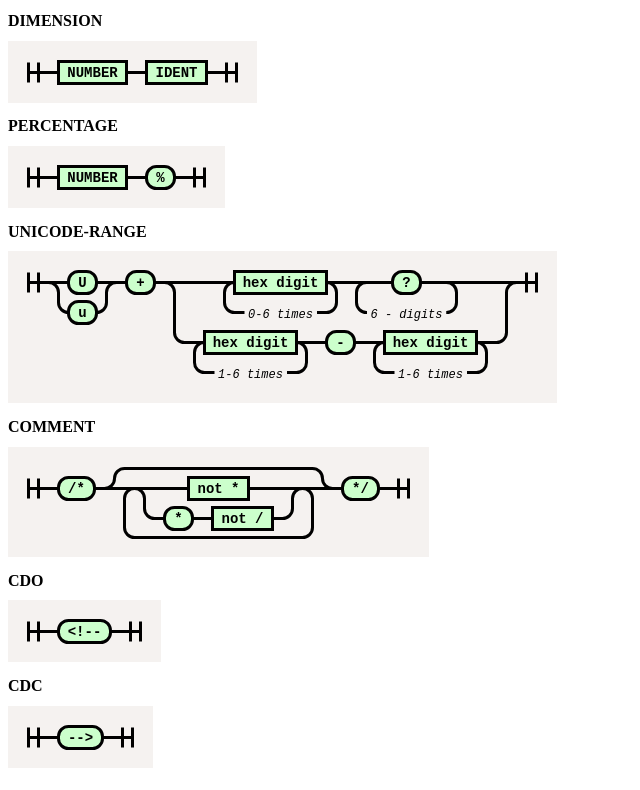
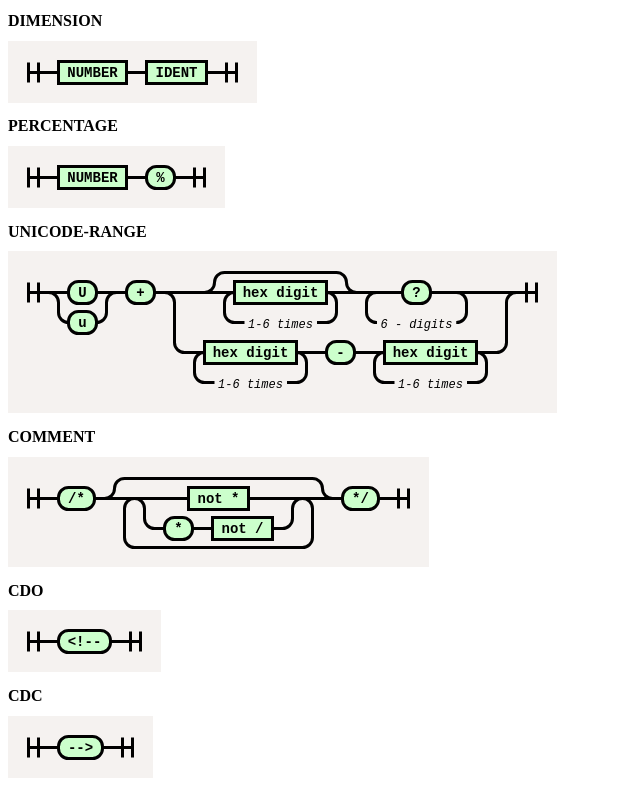
Before and after one commit to tabatkins/railroad-diagrams, a plain HTML site: page example.html in a window 1280 px wide. Shown: the part 1156-1946 px from the top of the page, without its empty margins (0-640 px from the left). Drawn offline with Linux system fonts and the light colour scheme.

Commit message:
Rename 'Repeat' to 'OneOrMore', add 'ZeroOrMore' shortcut.

```diff
--- a/example.html
+++ b/example.html
@@ -37,9 +37,8 @@ h1 {
 Diagram(
 	Choice(0, Skip(), Terminal('-')),
 	Choice(0, NonTerminal('name-start char'), NonTerminal('escape')),
-	Optional(
-		Repeat(
-			Choice(0, NonTerminal('name char'), NonTerminal('escape'))))).addTo();
+	ZeroOrMore(
+		Choice(0, NonTerminal('name char'), NonTerminal('escape')))).addTo();
 </script>
 <h1 id='function'>FUNCTION</h1>
 <script>
@@ -59,19 +58,17 @@ Diagram(
 	Choice(0,
 		Sequence(
 			Terminal('"'),
-			Optional(
-				Repeat(
+			ZeroOrMore(
 				Choice(0,
 					NonTerminal('not " or \\'),
-						NonTerminal('escape')))),
+					NonTerminal('escape'))),
 			Terminal('"')),
 		Sequence(
 			Terminal("'"),
-			Optional(
-				Repeat(
+			ZeroOrMore(
 				Choice(0,
 					NonTerminal("not ' or \\"),
-						NonTerminal('escape')))),
+					NonTerminal('escape'))),
 			Terminal("'")))).addTo();
 </script>
 <h1 id='url'>URL</h1>
@@ -89,7 +86,7 @@ Diagram(
 			Optional(NonTerminal('WS'))),
 		Sequence(
 			Optional(NonTerminal('WS')),
-			Repeat(
+			OneOrMore(
 				Choice(0,
 					NonTerminal('not " \' ( ) WS or NPC'),
 					NonTerminal('escape'))),
@@ -100,15 +97,15 @@ Diagram(
 <script>
 Diagram(
 	Choice(1, Terminal('+'), Skip(), Terminal('-')),
-	Optional(Repeat(NonTerminal('digit'))),
+	ZeroOrMore(NonTerminal('digit')),
 	Optional(
-		Sequence(Terminal('.'), Repeat(NonTerminal('digit')))),
+		Sequence(Terminal('.'), OneOrMore(NonTerminal('digit')))),
 	Choice(0,
 		Skip(),
 		Sequence(
 			Choice(0, Terminal('e'), Terminal('E')),
 			Choice(1, Terminal('+'), Skip(), Terminal('-')),
-			Repeat(NonTerminal('digit'))))).addTo();
+			OneOrMore(NonTerminal('digit'))))).addTo();
 </script>
 <h1>DIMENSION</h1>
 <script>
@@ -127,22 +124,21 @@ Diagram(
 	Terminal('+'),
 	Choice(0,
 		Sequence(
-			Repeat(NonTerminal('hex digit'), Comment('0-6 times')),
-			Repeat(Terminal('?'), Comment('6 - digits'))),
+			ZeroOrMore(NonTerminal('hex digit'), Comment('1-6 times')),
+			OneOrMore(Terminal('?'), Comment('6 - digits'))),
 		Sequence(
-			Repeat(NonTerminal('hex digit'), Comment('1-6 times')),
+			OneOrMore(NonTerminal('hex digit'), Comment('1-6 times')),
 			Terminal('-'),
-			Repeat(NonTerminal('hex digit'), Comment('1-6 times'))))).addTo();
+			OneOrMore(NonTerminal('hex digit'), Comment('1-6 times'))))).addTo();
 </script>
 <h1>COMMENT</h1>
 <script>
 Diagram(
 	Terminal('/*'),
-	Optional(
-		Repeat(
+	ZeroOrMore(
 		Choice(0,
 			NonTerminal('not *'),
-				Sequence(Terminal('*'), NonTerminal('not /'))))),
+			Sequence(Terminal('*'), NonTerminal('not /')))),
 	Terminal('*/')).addTo();
 </script>
 <h1>CDO</h1>
--- a/railroad-diagrams.js
+++ b/railroad-diagrams.js
@@ -195,8 +195,8 @@ function Optional(child) {
 	return Choice(1, Skip(), child);
 }
 
-function Repeat(child, rep) {
-	if(!(this instanceof Repeat)) return new Repeat(child, rep);
+function OneOrMore(child, rep) {
+	if(!(this instanceof OneOrMore)) return new OneOrMore(child, rep);
 	rep = rep || (new Skip);
 	this.child = child;
 	this.rep = rep;
@@ -204,8 +204,8 @@ function Repeat(child, rep) {
 	this.up = child.up;
 	this.down = Math.max(ARC_RADIUS*2, child.down + VERTICAL_SEPARATION + rep.up + rep.down);
 }
-Repeat.prototype.needsSpace = true;
-Repeat.prototype.toSVG = function(x,y,width) {
+OneOrMore.prototype.needsSpace = true;
+OneOrMore.prototype.toSVG = function(x,y,width) {
 	var g = SVG('g');
 
 	// Hook up the two sides if this is narrower than its stated width.
@@ -227,6 +227,11 @@ Repeat.prototype.toSVG = function(x,y,width) {
 
 	return g;
 }
+
+function ZeroOrMore(child, rep) {
+	return Optional(OneOrMore(child, rep));
+}
+ZeroOrMore.prototype = Object.create(OneOrMore.prototype);
 
 
 function Start() {
```
Lines whose indentation alone changed are shown as unchanged.
